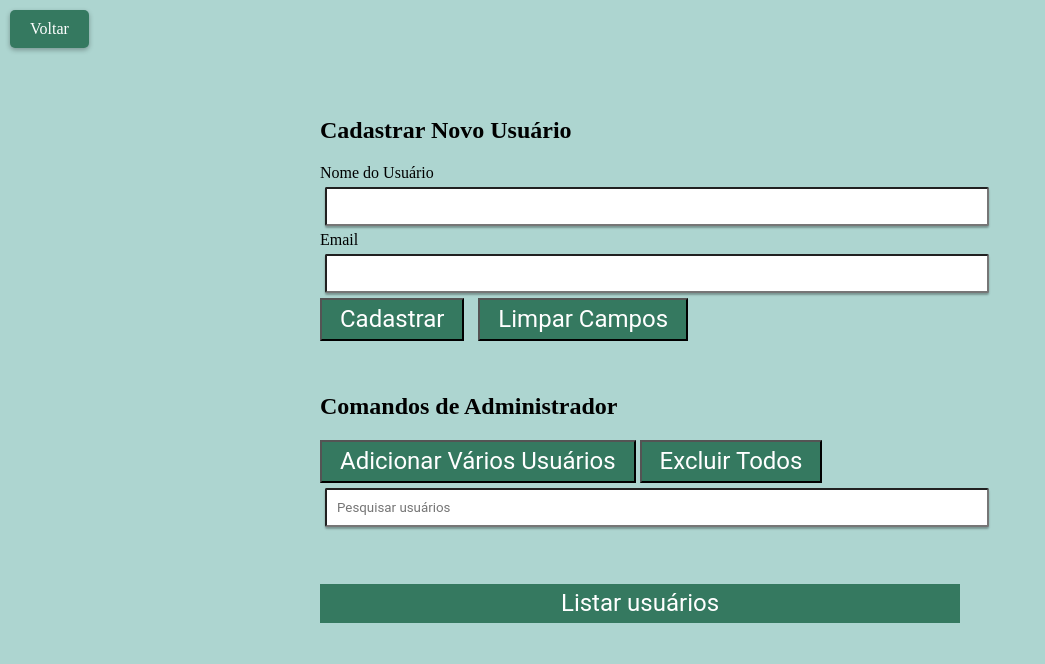
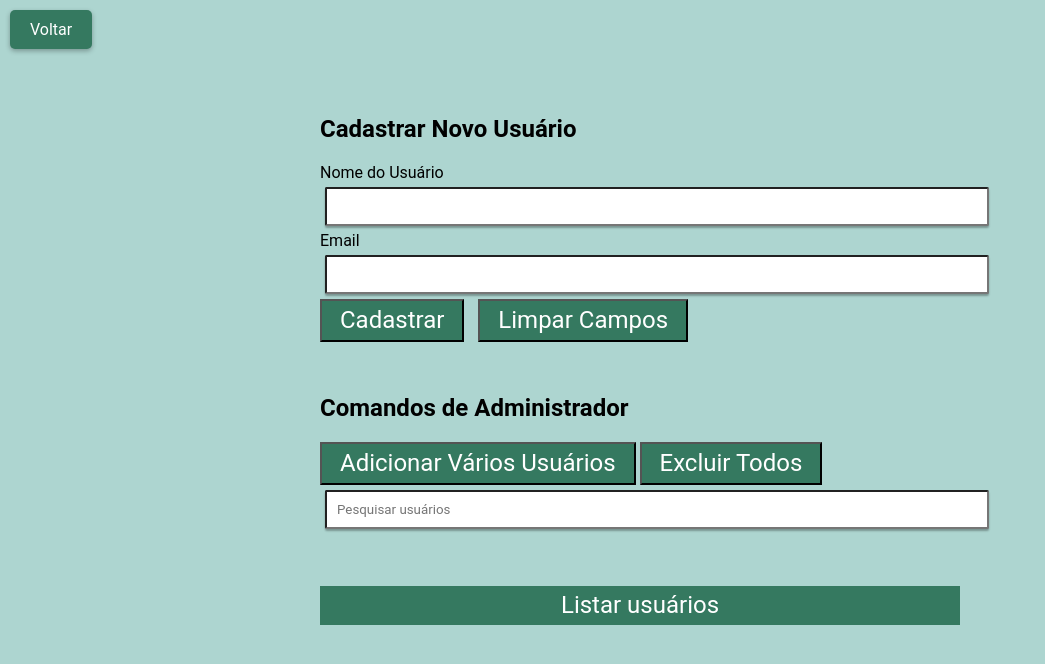
Before and after one commit to samuel-cezar/projeto-web-frontend-deploy, a plain HTML site: page admin.html in a window 1280 px wide. Shown: the whole page, without its empty margins (0-1045 px from the left). Drawn offline with Linux system fonts and the light colour scheme.

Commit message:
css hotfix

```diff
--- a/styleIndex.css
+++ b/styleIndex.css
@@ -1,3 +1,7 @@
+* {
+  font-family: "Roboto";
+}
+
 body {
   background: #add5d0;
   margin: 0px;
```
